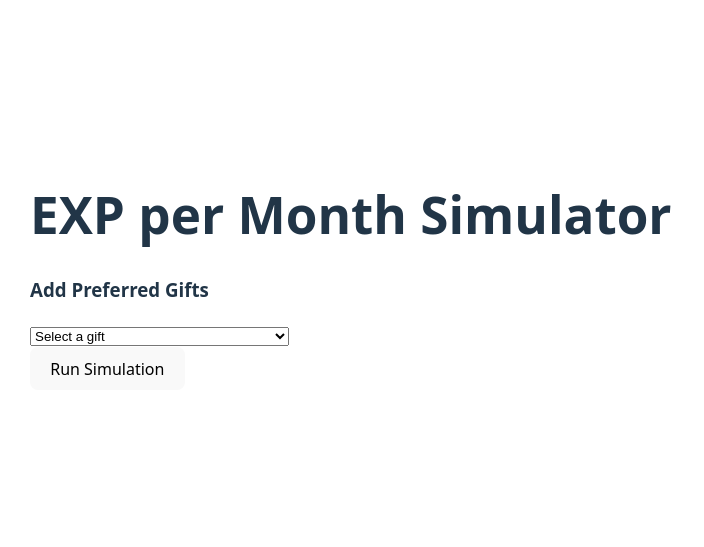
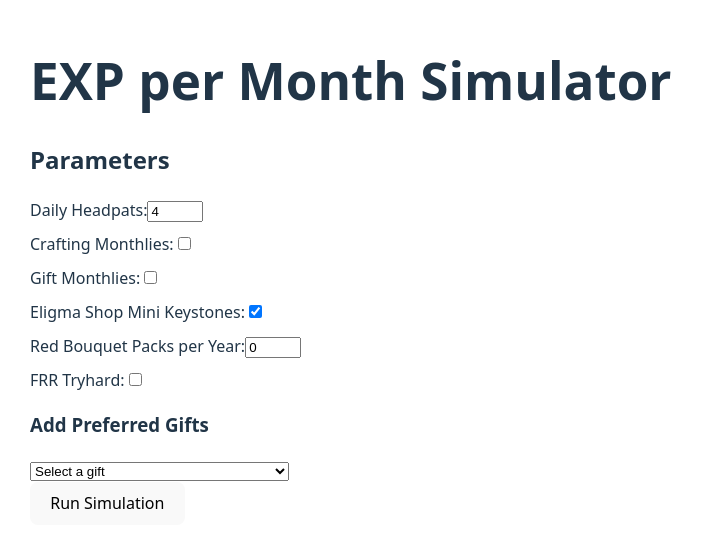
Before and after one commit to chommit/ba-bond-exp-viz, a React app in the folder frontend/: page / in a window 1280 px wide. Shown: the part 129-676 px from the top of the page, without its empty margins (0-704 px from the left). Built offline with nearby package versions, Linux system fonts and the light colour scheme; the HTML template or start-up script is replaced by a standard one.

Commit message:
Add toggleable params for frontend (headpats), update backend compute with params, refactor backend compute.py, add avg exp metric in viz

```diff
--- a/frontend/src/App.jsx
+++ b/frontend/src/App.jsx
@@ -12,8 +12,25 @@ const COLORS = [
 ]
 
 export default function App() {
+  const [params, setParams] = useState({
+    dailyHeadpats: 4,          // float 0–10
+    craftingMonthlies: false,
+    giftMonthlies: false,
+    eligmaMiniKeystones: true,
+    redBouquetPacks: 0,        // 0–24 int
+    frrTryhard: false,
+  });
   const [selectedGifts, setSelectedGifts] = useState([])
   const [result, setResult] = useState(null)
+
+  const handleChange = (e) => {
+    const { name, type, value, checked } = e.target;
+
+    setParams(prev => ({
+      ...prev,
+      [name]: type === "checkbox" ? checked : Number(value)
+    }));
+  };
 
   const addGift = (gift) => {
     if (selectedGifts.find(g => g.gift_id === gift.id)) return
@@ -36,7 +53,8 @@ export default function App() {
 
   const runCompute = async () => {
     const res = await axios.post("http://localhost:8000/compute", {
-      gifts: selectedGifts.map(({ gift_id, value }) => ({ gift_id, value }))
+      gifts: selectedGifts.map(({ gift_id, value }) => ({ gift_id, value })),
+      params: params
     })
     setResult(res.data)
   }
@@ -44,6 +62,78 @@ export default function App() {
   return (
     <div style={{ padding: 30 }}>
       <h1>EXP per Month Simulator</h1>
+
+    <h2>Parameters</h2>
+
+    <div style={{ display: "flex", flexDirection: "column", gap: "10px", maxWidth: "400px" }}>
+
+      <label>
+        Daily Headpats:
+        <input
+          type="number"
+          name="dailyHeadpats"
+          min="0"
+          max="10"
+          step="1"
+          value={params.dailyHeadpats}
+          onChange={handleChange}
+        />
+      </label>
+
+      <label>
+        Crafting Monthlies:
+        <input
+          type="checkbox"
+          name="craftingMonthlies"
+          checked={params.craftingMonthlies}
+          onChange={handleChange}
+        />
+      </label>
+
+      <label>
+        Gift Monthlies:
+        <input
+          type="checkbox"
+          name="giftMonthlies"
+          checked={params.giftMonthlies}
+          onChange={handleChange}
+        />
+      </label>
+
+      <label>
+        Eligma Shop Mini Keystones:
+        <input
+          type="checkbox"
+          name="eligmaMiniKeystones"
+          checked={params.eligmaMiniKeystones}
+          onChange={handleChange}
+        />
+      </label>
+
+      <label>
+        Red Bouquet Packs per Year:
+        <input
+          type="number"
+          name="redBouquetPacks"
+          min="0"
+          max="18"
+          step="1"
+          value={params.redBouquetPacks}
+          onChange={handleChange}
+        />
+      </label>
+
+      <label>
+        FRR Tryhard:
+        <input
+          type="checkbox"
+          name="frrTryhard"
+          checked={params.frrTryhard}
+          onChange={handleChange}
+        />
+      </label>
+
+    </div>
 
       <h3>Add Preferred Gifts</h3>
       <select onChange={e => {
@@ -113,6 +203,8 @@ export default function App() {
             <Bar dataKey="value" fill="#8884d8" />
           </BarChart>
 
+          <h3>EXP Per Crafting Keystone: {Math.round(result.exp_per_craft[1] * 100) / 100}</h3>
+
           <PieChart width={400} height={400}>
             <Pie
               data={result.components.map((v, i) => ({
```
Also changed, not shown: 2 other files (tests, documents, lock files or other folders).
